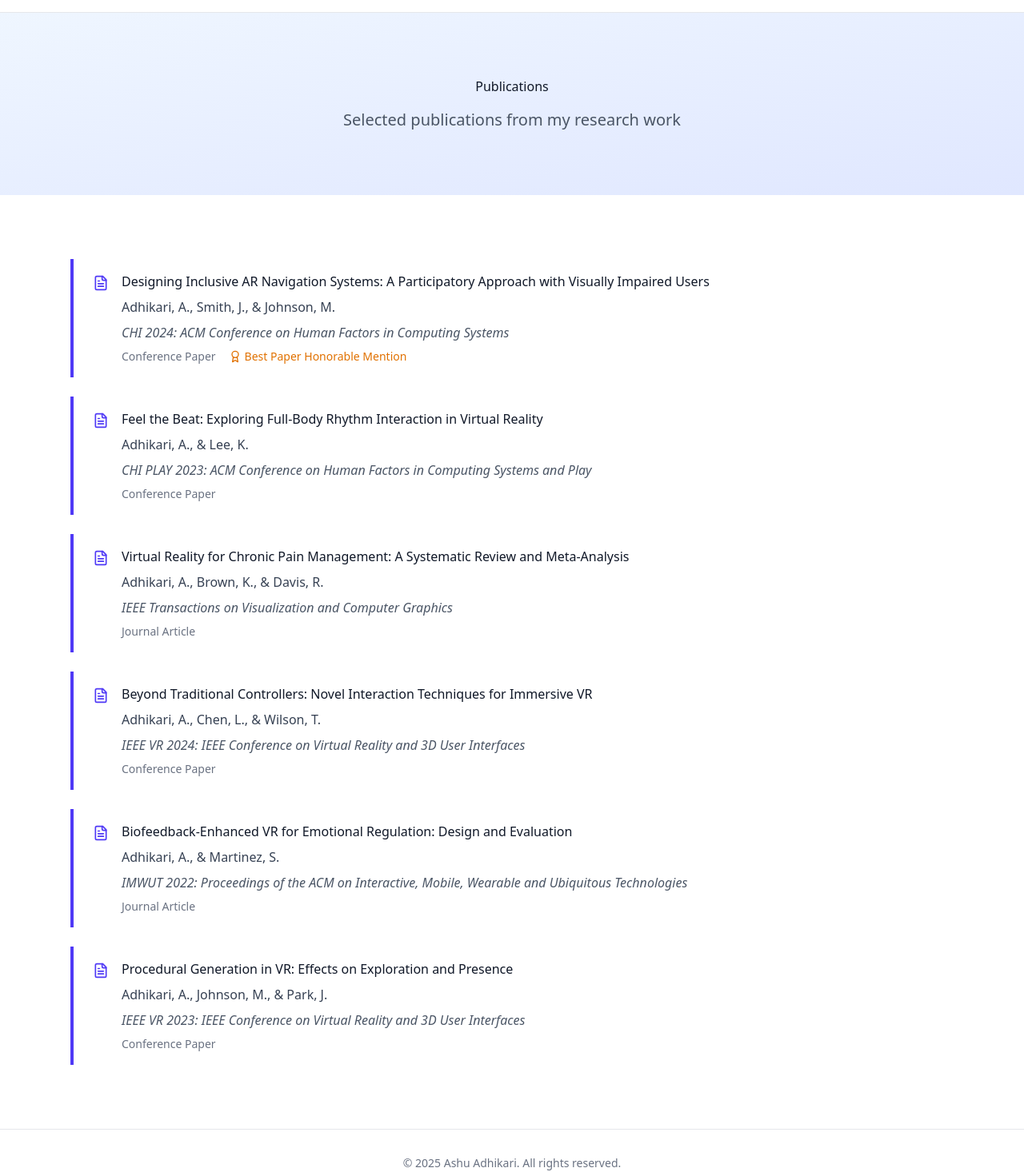
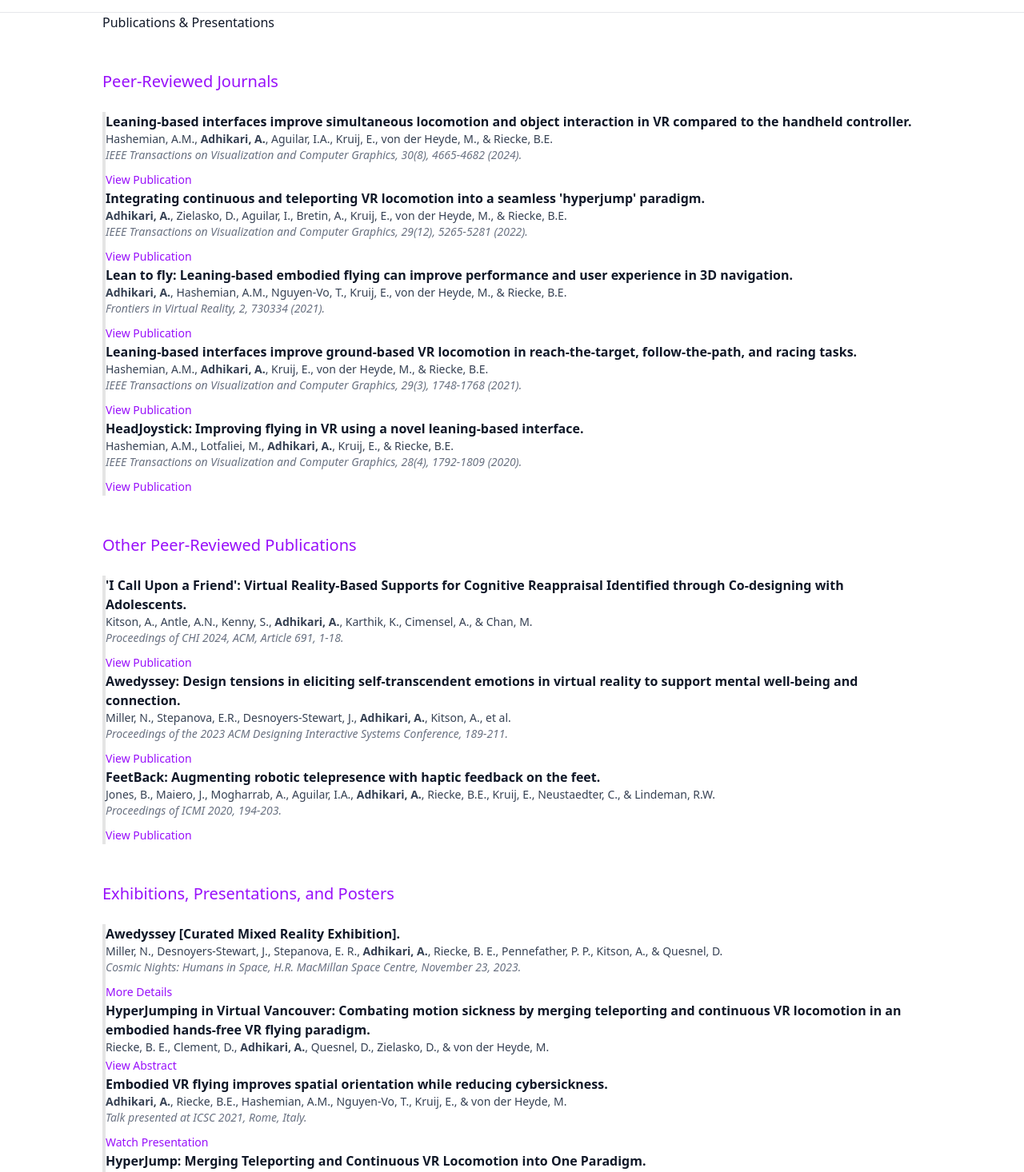
Before and after one commit to ashuadh7/ashuadh7.github.io, a React (Vite) app: page /publications in a window 1280 px wide. Shown: the part 61-1527 px from the top of the page at 80% size. Built offline with nearby package versions, Linux system fonts and the light colour scheme.

Commit message:
Okay to Merge, Start fixing with issues

```diff
--- a/src/components/Footer.tsx
+++ b/src/components/Footer.tsx
@@ -1,7 +1,7 @@
 export function Footer() {
     return (
         <footer className="py-8 text-center text-gray-500 text-sm border-t border-gray-200 mt-12">
-            <p>&copy; 2025 Ashu Adhikari. All rights reserved.</p>
+            <p>&copy; 2026 Ashu Adhikari. All rights reserved.</p>
         </footer>
     );
 }
--- /dev/null
+++ b/src/data/publications.ts
@@ -0,0 +1,152 @@
+export interface Publication {
+  id: string;
+  title: string;
+  authors: string;
+  venue: string;
+  linkText: string;
+  linkUrl: string; // Placeholder or actual link if provided
+  category: 'Peer-Reviewed Journals' | 'Other Peer-Reviewed Publications' | 'Exhibitions, Presentations, and Posters';
+}
+
+export const publicationsData: Publication[] = [
+  // Peer-Reviewed Journals
+  {
+    id: 'journal-1',
+    title: 'Leaning-based interfaces improve simultaneous locomotion and object interaction in VR compared to the handheld controller.',
+    authors: 'Hashemian, A.M., **Adhikari, A.**, Aguilar, I.A., Kruij, E., von der Heyde, M., & Riecke, B.E.',
+    venue: 'IEEE Transactions on Visualization and Computer Graphics, 30(8), 4665-4682 (2024).',
+    linkText: 'View Publication',
+    linkUrl: '#',
+    category: 'Peer-Reviewed Journals'
+  },
+  {
+    id: 'journal-2',
+    title: 'Integrating continuous and teleporting VR locomotion into a seamless \'hyperjump\' paradigm.',
+    authors: '**Adhikari, A.**, Zielasko, D., Aguilar, I., Bretin, A., Kruij, E., von der Heyde, M., & Riecke, B.E.',
+    venue: 'IEEE Transactions on Visualization and Computer Graphics, 29(12), 5265-5281 (2022).',
+    linkText: 'View Publication',
+    linkUrl: '#',
+    category: 'Peer-Reviewed Journals'
+  },
+  {
+    id: 'journal-3',
+    title: 'Lean to fly: Leaning-based embodied flying can improve performance and user experience in 3D navigation.',
+    authors: '**Adhikari, A.**, Hashemian, A.M., Nguyen-Vo, T., Kruij, E., von der Heyde, M., & Riecke, B.E.',
+    venue: 'Frontiers in Virtual Reality, 2, 730334 (2021).',
+    linkText: 'View Publication',
+    linkUrl: '#',
+    category: 'Peer-Reviewed Journals'
+  },
+  {
+    id: 'journal-4',
+    title: 'Leaning-based interfaces improve ground-based VR locomotion in reach-the-target, follow-the-path, and racing tasks.',
+    authors: 'Hashemian, A.M., **Adhikari, A.**, Kruij, E., von der Heyde, M., & Riecke, B.E.',
+    venue: 'IEEE Transactions on Visualization and Computer Graphics, 29(3), 1748-1768 (2021).',
+    linkText: 'View Publication',
+    linkUrl: '#',
+    category: 'Peer-Reviewed Journals'
+  },
+  {
+    id: 'journal-5',
+    title: 'HeadJoystick: Improving flying in VR using a novel leaning-based interface.',
+    authors: 'Hashemian, A.M., Lotfaliei, M., **Adhikari, A.**, Kruij, E., & Riecke, B.E.',
+    venue: 'IEEE Transactions on Visualization and Computer Graphics, 28(4), 1792-1809 (2020).',
+    linkText: 'View Publication',
+    linkUrl: '#',
+    category: 'Peer-Reviewed Journals'
+  },
+
+  // Other Peer-Reviewed Publications
+  {
+    id: 'conf-1',
+    title: "'I Call Upon a Friend': Virtual Reality-Based Supports for Cognitive Reappraisal Identified through Co-designing with Adolescents.",
+    authors: 'Kitson, A., Antle, A.N., Kenny, S., **Adhikari, A.**, Karthik, K., Cimensel, A., & Chan, M.',
+    venue: 'Proceedings of CHI 2024, ACM, Article 691, 1-18.',
+    linkText: 'View Publication',
+    linkUrl: '#',
+    category: 'Other Peer-Reviewed Publications'
+  },
+  {
+    id: 'conf-2',
+    title: 'Awedyssey: Design tensions in eliciting self-transcendent emotions in virtual reality to support mental well-being and connection.',
+    authors: 'Miller, N., Stepanova, E.R., Desnoyers-Stewart, J., **Adhikari, A.**, Kitson, A., et al.',
+    venue: 'Proceedings of the 2023 ACM Designing Interactive Systems Conference, 189-211.',
+    linkText: 'View Publication',
+    linkUrl: '#',
+    category: 'Other Peer-Reviewed Publications'
+  },
+  {
+    id: 'conf-3',
+    title: 'FeetBack: Augmenting robotic telepresence with haptic feedback on the feet.',
+    authors: 'Jones, B., Maiero, J., Mogharrab, A., Aguilar, I.A., **Adhikari, A.**, Riecke, B.E., Kruij, E., Neustaedter, C., & Lindeman, R.W.',
+    venue: 'Proceedings of ICMI 2020, 194-203.',
+    linkText: 'View Publication',
+    linkUrl: '#',
+    category: 'Other Peer-Reviewed Publications'
+  },
+
+  // Exhibitions, Presentations, and Posters
+  {
+    id: 'exhibit-1',
+    title: 'Awedyssey [Curated Mixed Reality Exhibition].',
+    authors: 'Miller, N., Desnoyers-Stewart, J., Stepanova, E. R., **Adhikari, A.**, Riecke, B. E., Pennefather, P. P., Kitson, A., & Quesnel, D.',
+    venue: 'Cosmic Nights: Humans in Space, H.R. MacMillan Space Centre, November 23, 2023.',
+    linkText: 'More Details',
+    linkUrl: '#',
+    category: 'Exhibitions, Presentations, and Posters'
+  },
+  {
+    id: 'exhibit-2',
+    title: 'HyperJumping in Virtual Vancouver: Combating motion sickness by merging teleporting and continuous VR locomotion in an embodied hands-free VR flying paradigm.',
+    authors: 'Riecke, B. E., Clement, D., **Adhikari, A.**, Quesnel, D., Zielasko, D., & von der Heyde, M.',
+    venue: '',
+    linkText: 'View Abstract',
+    linkUrl: '#',
+    category: 'Exhibitions, Presentations, and Posters'
+  },
+  {
+    id: 'exhibit-3',
+    title: 'Embodied VR flying improves spatial orientation while reducing cybersickness.',
+    authors: '**Adhikari, A.**, Riecke, B.E., Hashemian, A.M., Nguyen-Vo, T., Kruij, E., & von der Heyde, M.',
+    venue: 'Talk presented at ICSC 2021, Rome, Italy.',
+    linkText: 'Watch Presentation',
+    linkUrl: '#',
+    category: 'Exhibitions, Presentations, and Posters'
+  },
+  {
+    id: 'exhibit-4',
+    title: 'HyperJump: Merging Teleporting and Continuous VR Locomotion into One Paradigm.',
+    authors: 'Riecke, B.E., **Adhikari, A.**, Zielasko, D., Bretin, A., von der Heyde, M., and Kruij, E.',
+    venue: 'Talk presented at ICSC 2021, Rome, Italy.',
+    linkText: 'Watch Presentation',
+    linkUrl: '#',
+    category: 'Exhibitions, Presentations, and Posters'
+  },
+  {
+    id: 'exhibit-5',
+    title: 'Integrating Continuous and Teleporting VR Locomotion into a Seamless \'HyperJump\' Paradigm.',
+    authors: '**Adhikari, A.**, Zielasko, D., Bretin, A., von der Heyde, M., Kruij, E., & Riecke, B.E.',
+    venue: 'IEEE VR 2021 Workshop, 370-372.',
+    linkText: 'View Abstract',
+    linkUrl: '#',
+    category: 'Exhibitions, Presentations, and Posters'
+  },
+  {
+    id: 'exhibit-6',
+    title: 'Simultaneous Locomotion and Interaction in VR: Walking > Leaning > Controller.',
+    authors: 'Riecke, B.E., Hashemian, A.M., **Adhikari, A.**, Aguilar, I., Kruijff, E., & von der Heyde, M.',
+    venue: 'ICSC 2021: 8th International Conference on Spatial Cognition, Rome, Italy.',
+    linkText: 'Watch Presentation',
+    linkUrl: '#',
+    category: 'Exhibitions, Presentations, and Posters'
+  },
+  {
+    id: 'exhibit-7',
+    title: 'SIRIUS [Curated & peer-reviewed Virtual Reality Exhibition]',
+    authors: 'Miller, N., Desnoyers-Stewart, J., Stepanova, E. R., **Adhikari, A.**, Riecke, B. E., Pennefather, P. P., Kitson, A., & Quesnel, D.',
+    venue: 'V-Unframed 2021, Vancouver, Canada.',
+    linkText: 'More Details',
+    linkUrl: '#',
+    category: 'Exhibitions, Presentations, and Posters'
+  }
+];
--- a/src/pages/Publications.tsx
+++ b/src/pages/Publications.tsx
@@ -1,92 +1,72 @@
-import { FileText, Award } from 'lucide-react';
-
-const publications = [
-  {
-    title: 'Designing Inclusive AR Navigation Systems: A Participatory Approach with Visually Impaired Users',
-    authors: 'Adhikari, A., Smith, J., & Johnson, M.',
-    venue: 'CHI 2024: ACM Conference on Human Factors in Computing Systems',
-    type: 'Conference Paper',
-    award: 'Best Paper Honorable Mention'
-  },
-  {
-    title: 'Feel the Beat: Exploring Full-Body Rhythm Interaction in Virtual Reality',
-    authors: 'Adhikari, A., & Lee, K.',
-    venue: 'CHI PLAY 2023: ACM Conference on Human Factors in Computing Systems and Play',
-    type: 'Conference Paper',
-    award: null
-  },
-  {
-    title: 'Virtual Reality for Chronic Pain Management: A Systematic Review and Meta-Analysis',
-    authors: 'Adhikari, A., Brown, K., & Davis, R.',
-    venue: 'IEEE Transactions on Visualization and Computer Graphics',
-    type: 'Journal Article',
-    award: null
-  },
-  {
-    title: 'Beyond Traditional Controllers: Novel Interaction Techniques for Immersive VR',
-    authors: 'Adhikari, A., Chen, L., & Wilson, T.',
-    venue: 'IEEE VR 2024: IEEE Conference on Virtual Reality and 3D User Interfaces',
-    type: 'Conference Paper',
-    award: null
-  },
-  {
-    title: 'Biofeedback-Enhanced VR for Emotional Regulation: Design and Evaluation',
-    authors: 'Adhikari, A., & Martinez, S.',
-    venue: 'IMWUT 2022: Proceedings of the ACM on Interactive, Mobile, Wearable and Ubiquitous Technologies',
-    type: 'Journal Article',
-    award: null
-  },
-  {
-    title: 'Procedural Generation in VR: Effects on Exploration and Presence',
-    authors: 'Adhikari, A., Johnson, M., & Park, J.',
-    venue: 'IEEE VR 2023: IEEE Conference on Virtual Reality and 3D User Interfaces',
-    type: 'Conference Paper',
-    award: null
-  }
-];
+import { publicationsData } from '../data/publications';
 
 export function Publications() {
+  const categories = [
+    'Peer-Reviewed Journals',
+    'Other Peer-Reviewed Publications',
+    'Exhibitions, Presentations, and Posters'
+  ] as const;
+
+  const renderAuthors = (authors: string) => {
+    const parts = authors.split('**');
+    return (
+      <>
+        {parts.map((part, index) => {
+          // Even indices are normal text, odd indices are bold (wrapped in **)
+          if (index % 2 === 1) {
+            return <strong key={index} className="font-bold text-black" style={{ fontWeight: 700 }}>{part}</strong>;
+          }
+          return <span key={index}>{part}</span>;
+        })}
+      </>
+    );
+  };
+
   return (
-    <main>
-      <section className="py-20 bg-gradient-to-br from-blue-50 to-indigo-100">
-        <div className="max-w-4xl mx-auto px-6 text-center">
-          <h1 className="mb-4 text-gray-900">Publications</h1>
-          <p className="text-xl text-gray-600">
-            Selected publications from my research work
-          </p>
+    <main className="bg-white min-h-screen">
+      <div className="max-w-5xl mx-auto px-8 py-16">
+        <h1 className="text-3xl font-bold text-gray-900 mb-12">Publications & Presentations</h1>
+
+        <div className="space-y-12">
+          {categories.map((category) => {
+            const categoryPubs = publicationsData.filter(pub => pub.category === category);
+
+            if (categoryPubs.length === 0) return null;
+
+            return (
+              <section key={category}>
+                <h2 className="text-xl font-bold text-purple-600 mb-6">{category}</h2>
+                <div className="flex flex-col">
+                  {categoryPubs.map((pub) => (
+                    <div key={pub.id} className="pl-5 border-l-4 border-gray-300 border-solid mb-10 last:mb-0">
+                      <h3 className="text-lg font-bold text-gray-900 mb-1 leading-tight" style={{ fontWeight: 700 }}>
+                        {pub.title}
+                      </h3>
+                      <p className="text-sm text-gray-700 mb-1">
+                        {renderAuthors(pub.authors)}
+                      </p>
+                      {pub.venue && (
+                        <p className="text-sm text-gray-500 italic mb-2">
+                          {pub.venue}
+                        </p>
+                      )}
+                      <a
+                        href={pub.linkUrl}
+                        className="text-sm font-medium text-purple-600 hover:text-purple-800 transition-colors inline-block"
+                      >
+                        {pub.linkText}
+                      </a>
+                    </div>
+                  ))}
+                </div>
+              </section>
+            );
+          })}
         </div>
-      </section>
+      </div>
 
-      <section className="py-20 bg-white">
-        <div className="max-w-6xl mx-auto px-6">
-          <div className="space-y-6">
-            {publications.map((pub, index) => (
-              <div key={index} className="border-l-4 border-indigo-600 pl-6 py-4 hover:bg-gray-50 transition-colors rounded-r-lg">
-                <div className="flex items-start gap-4">
-                  <FileText className="w-5 h-5 text-indigo-600 flex-shrink-0 mt-1" />
-                  <div className="flex-1">
-                    <h3 className="mb-2 text-gray-900">{pub.title}</h3>
-                    <p className="text-gray-700 mb-2">{pub.authors}</p>
-                    <p className="text-gray-600 italic mb-2">{pub.venue}</p>
-                    <div className="flex items-center gap-4">
-                      <span className="text-sm text-gray-500">{pub.type}</span>
-                      {pub.award && (
-                        <span className="flex items-center gap-1 text-sm text-amber-600">
-                          <Award className="w-4 h-4" />
-                          {pub.award}
-                        </span>
-                      )}
-                    </div>
-                  </div>
-                </div>
-              </div>
-            ))}
-          </div>
-        </div>
-      </section>
-
-      <footer className="py-8 bg-white text-center text-gray-500 text-sm border-t border-gray-200">
-        <p>&copy; 2025 Ashu Adhikari. All rights reserved.</p>
+      <footer className="py-12 text-center text-gray-500 text-sm mt-12">
+        <p>&copy; 2026 Ashu Adhikari. All rights reserved.</p>
       </footer>
     </main>
   );
```
